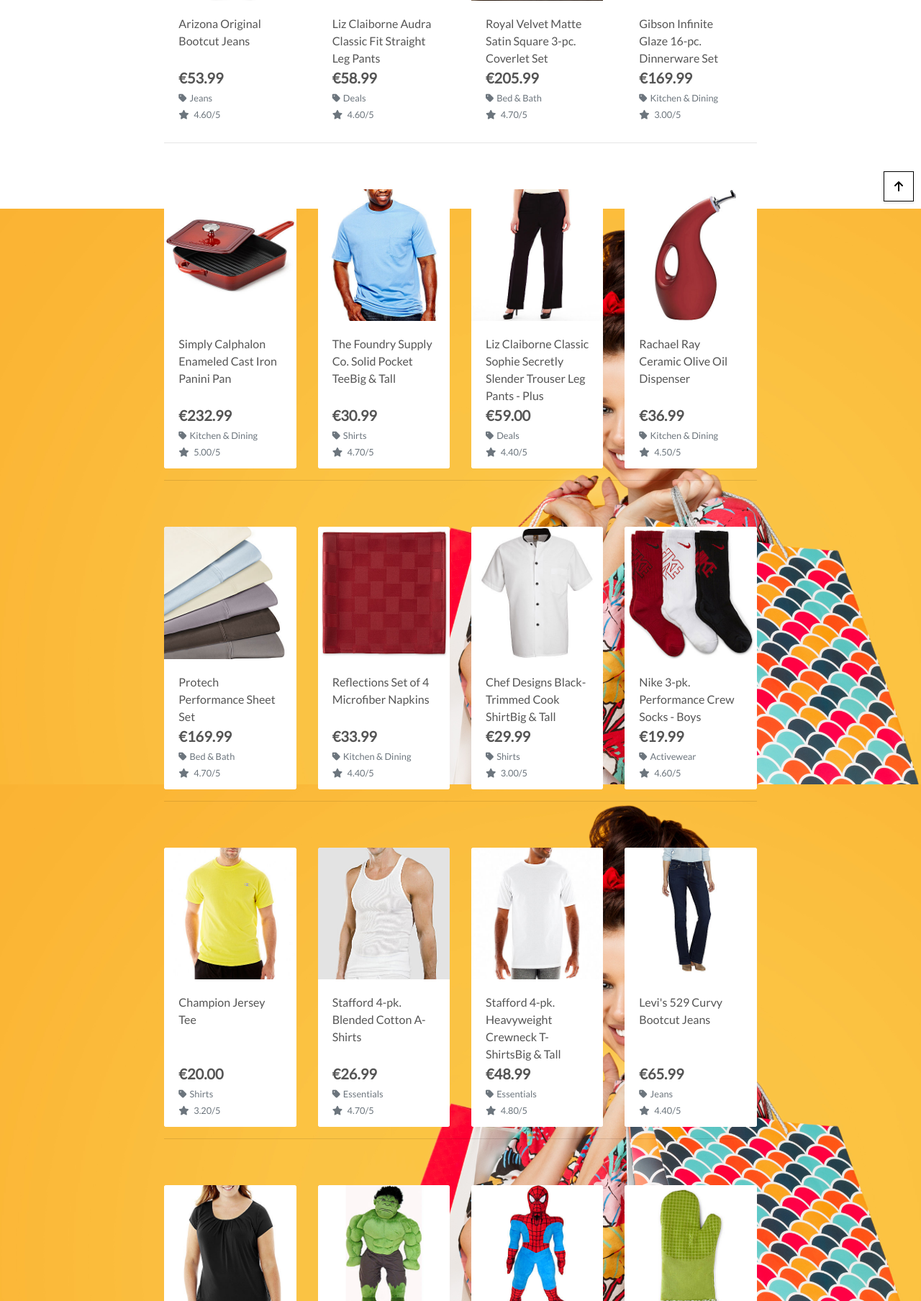
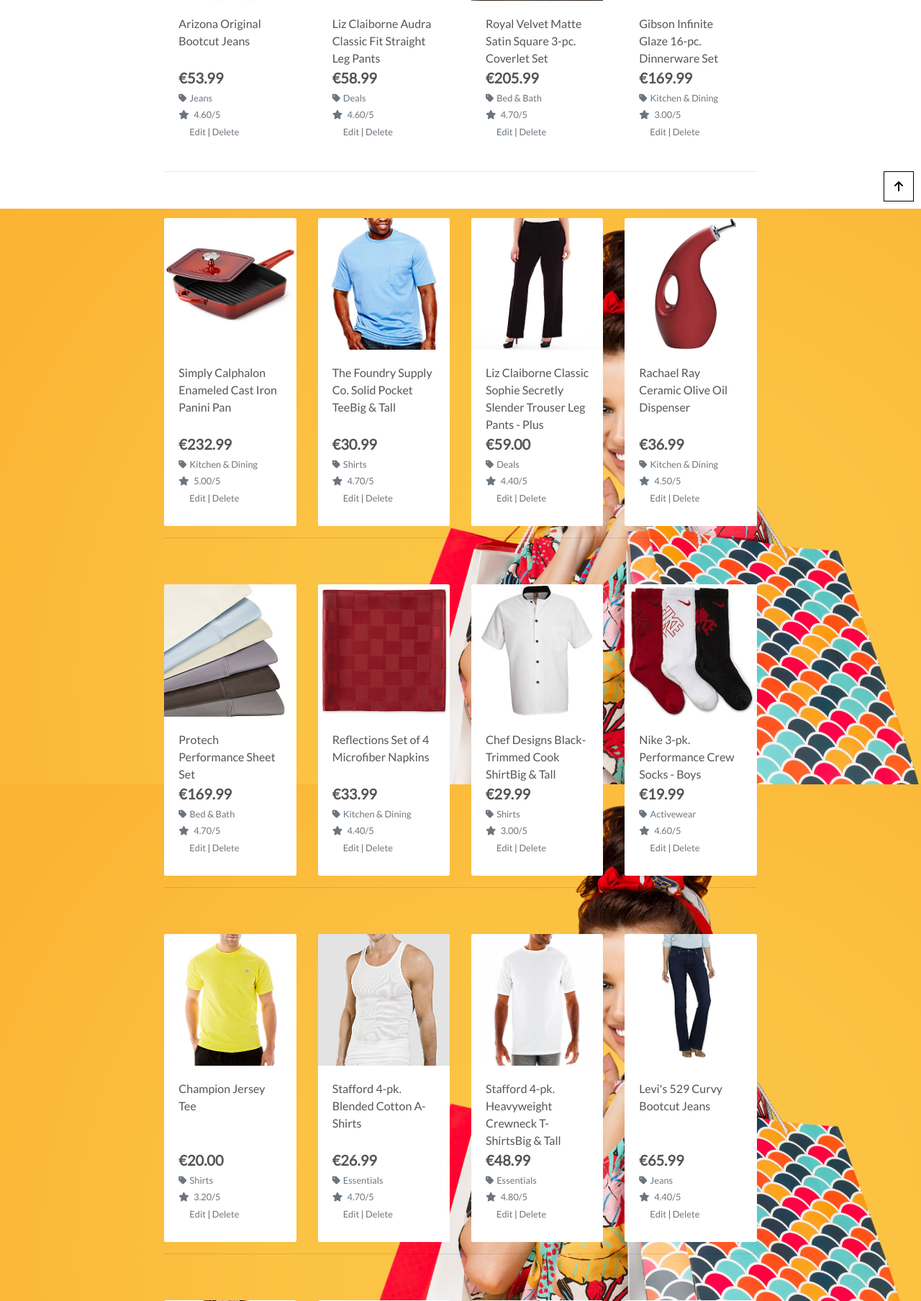
Before and after one commit to MllrB/boutique_ado, a Django app: page /products/ in a window 1280 px wide. Shown: the part 510-2318 px from the top of the page at 72% size. Run offline with Django 3.2, Linux system fonts and the light colour scheme; the visitor is signed in with stand-in values (Sample User, id 1); data comes from the database, SQL or seed files in the repository; some libraries are stand-ins or nearby versions.

Commit message:
added delete product functionality

```diff
--- a/products/templates/products/products.html
+++ b/products/templates/products/products.html
@@ -88,6 +88,17 @@
                                     {% else %}
                                     <small class="text-muted">No rating</small>
                                     {% endif %}
+                                    {% if request.user.is_superuser %}
+                                        <div class="col-12">
+                                            <p>
+                                                <small>
+                                                    <a href="{% url 'edit_product' product.id %}" class="text-muted text-warning">Edit</a>
+                                                    |
+                                                    <a href="{% url 'delete_product' product.id %}" class="text-muted text-danger">Delete</a>
+                                                </small>
+                                            </p>
+                                        </div>
+                                    {% endif %}
                                 </div>
                             </div>
                         </div>
--- a/products/urls.py
+++ b/products/urls.py
@@ -5,5 +5,6 @@ urlpatterns = [
     path('', views.all_products, name='products'),
     path('<int:product_id>/', views.product_detail, name='product_detail'),
     path('add/', views.add_product, name='add_product'),
-    path('edit/<product_id>', views.edit_product, name='edit_product'),
+    path('edit/<product_id>/', views.edit_product, name='edit_product'),
+    path('delete/<product_id>/', views.delete_product, name='delete_product'),
 ]
--- a/products/views.py
+++ b/products/views.py
@@ -79,9 +79,9 @@ def add_product(request):
     if request.method == 'POST':
         form = ProductForm(request.POST, request.FILES)
         if form.is_valid():
-            form.save()
+            product = form.save()
             messages.success(request, 'Product added successfully')
-            return redirect(reverse('add_product'))
+            return redirect(reverse('product_detail', args=[product.id]))
         else:
             messages.error(request, 'Failed to add product. Please ensure the form is valid')
     else:
@@ -119,3 +119,13 @@ def edit_product(request, product_id):
     }
 
     return render(request, template, context)
+
+
+def delete_product(request, product_id):
+    """ Delete a product from the store """
+
+    product = get_object_or_404(Product, pk=product_id)
+    product.delete()
+    messages.success(request, 'Product deleted')
+
+    return redirect(reverse('products'))
```
Also changed, not shown: products/templates/products/product_detail.html (+10 -1 lines), 3 other files.
